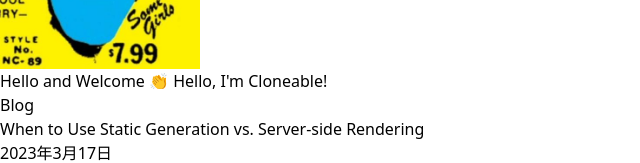
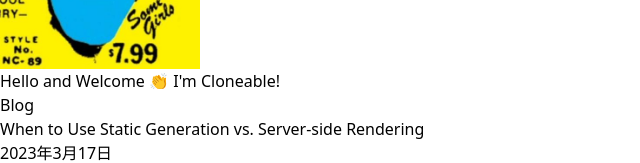
Before and after one commit to CloneableX/next-blog, a Next.js app: page / in a window 1280 px wide. Shown: the part 203-366 px from the top of the page, without its empty margins (0-640 px from the left). Built offline with nearby package versions, Linux system fonts and the light colour scheme.

Commit message:
dark mode

```diff
--- a/app/layout.tsx
+++ b/app/layout.tsx
@@ -12,7 +12,7 @@ export default function RootLayout({children}: {
 }) {
   return (
     <html lang="en">
-      <body>
+      <body className="dark:bg-slate-800">
         <Navbar />
         <ProfilePic />
         {children}
--- a/app/page.tsx
+++ b/app/page.tsx
@@ -5,10 +5,10 @@ const inter = Inter({ subsets: ['latin'] })
 
 const Home = () => {
   return (
-    <main className="prose prose-xl p-6 mx-auto">
+    <main className="prose prose-xl dark:prose-invert p-6 mx-auto">
       <p className="my-12 text-2xl text-center sm:text-3xl">
         Hello and Welcome 👏&nbsp;
-        <span className="whitespace-pre-line">Hello, I&apos;m <span className="font-bold">Cloneable!</span></span>
+        <span className="whitespace-pre-line">I&apos;m <span className="font-bold">Cloneable!</span></span>
       </p>
       <Posts />
     </main>
--- a/app/posts/[postId]/page.tsx
+++ b/app/posts/[postId]/page.tsx
@@ -26,7 +26,7 @@ const PostPage = async ({params: {postId}}: Props) => {
   const formattedDate = formatDate(date);
 
   return (
-    <main className="px-6 prose prose-xl prose-slate mx-auto">
+    <main className="px-6 prose prose-xl prose-slate dark:prose-invert mx-auto dark:text-white">
       <h2 className="text-3xl mt-4 mb-0">{title}</h2>
       <p className="mb-0">{formattedDate}</p>
       <article>
```
